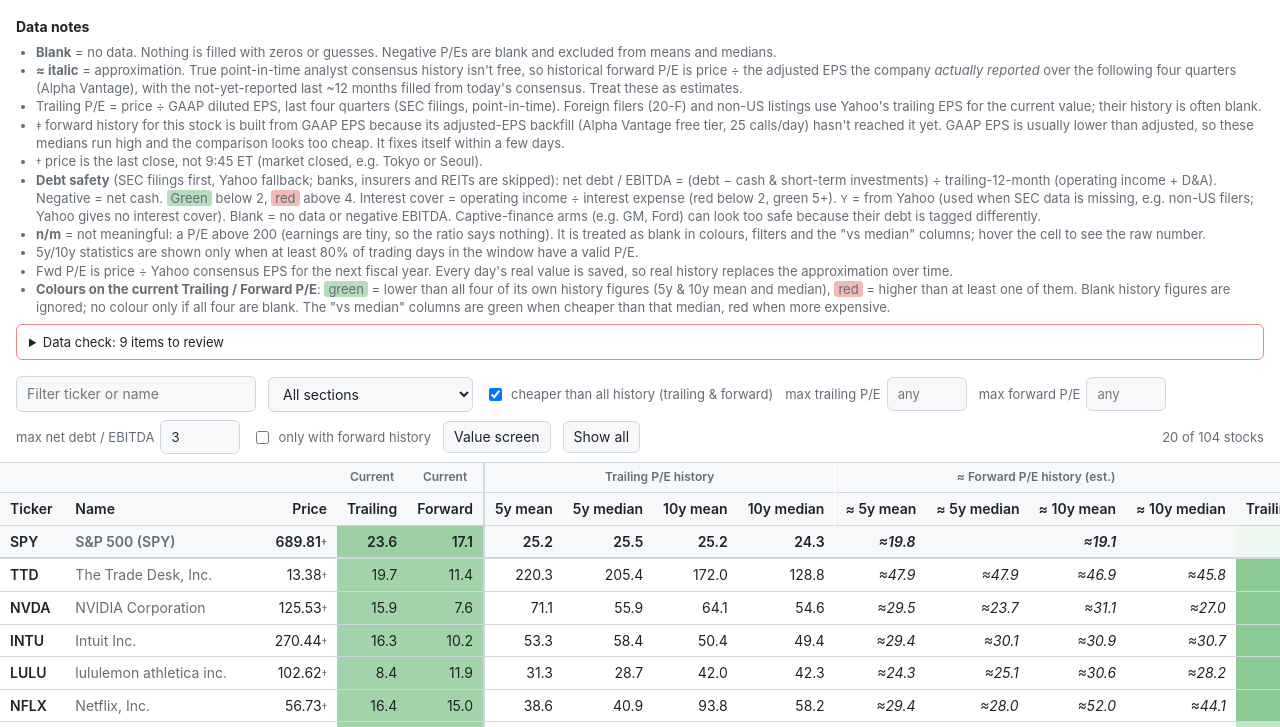
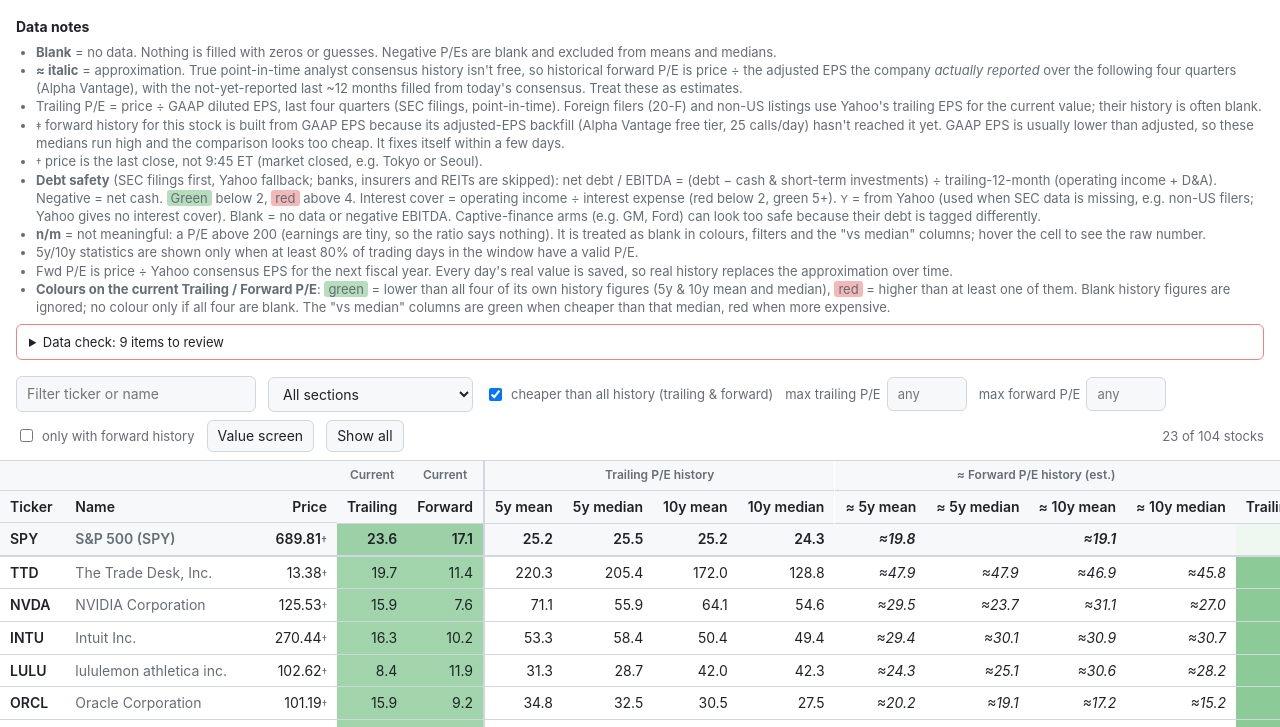
Before and after one commit to dunbok/pe-dashboard, a plain HTML site: page docs/index.html in a window 1280 px wide. Shown: the part 65-792 px from the top of the page. Drawn offline with Linux system fonts and the light colour scheme.

Commit message:
Remove the max net debt/EBITDA filter; default screen is cheaper-than-all-history only
Co-Authored-By: Claude Sonnet 5.5 <noreply@anthropic.com>

```diff
--- a/docs/index.html
+++ b/docs/index.html
@@ -113,9 +113,8 @@ button.on { border-color: var(--accent); color: var(--accent); }
   <label title="Trailing P/E is below its 5y &amp; 10y mean and median, AND forward P/E is below its 5y &amp; 10y mean and median"><input type="checkbox" id="cheap"> cheaper than all history (trailing &amp; forward)</label>
   <label>max trailing P/E <input type="number" id="maxtr" min="0" step="any" placeholder="any"></label>
   <label>max forward P/E <input type="number" id="maxfwd" min="0" step="any" placeholder="any"></label>
-  <label title="Hide stocks whose net debt / EBITDA is above this (or unknown). Net cash counts as safe.">max net debt / EBITDA <input type="number" id="maxlev" step="any" placeholder="any"></label>
   <label><input type="checkbox" id="onlyfwd"> only with forward history</label>
-  <button id="preset" title="Cheaper than all of its own P/E history, and net debt / EBITDA of 3 or less (this is the default view)">Value screen</button>
+  <button id="preset" title="Cheaper than all of its own P/E history (this is the default view)">Value screen</button>
   <button id="clear" title="Remove every filter and show all stocks">Show all</button>
   <span id="count"></span>
 </div>
@@ -268,12 +267,10 @@ function curColor(r, key) {
 function visibleRows() {
   const q = $("#q").value.trim().toLowerCase(), sec = $("#sec").value, only = $("#onlyfwd").checked,
     cheap = $("#cheap").checked;
-  const ml = parseFloat($("#maxlev").value);
   const mt = parseFloat($("#maxtr").value), mf = parseFloat($("#maxfwd").value);
   return rows.filter((r) =>
     (isNaN(mt) || (num(r.trailing_pe) && r.trailing_pe <= mt)) &&
     (isNaN(mf) || (num(r.forward_pe) && r.forward_pe <= mf)) &&
-    (isNaN(ml) || (num(r.net_debt_ebitda) && r.net_debt_ebitda <= ml)) &&
     (!q || r.ticker.toLowerCase().includes(q) || (r.name || "").toLowerCase().includes(q)) &&
     (!sec || r.section === sec) && (!only || r.fwd_5y_median !== null) && (!cheap || cheapVsHistory(r)));
 }
@@ -472,11 +469,11 @@ async function boot() {
     (DATA.forced ? "  ·  TEST RUN (not a 9:45 ET snapshot)" : "");
   const secs = [...new Set(rows.map((r) => r.section).filter(Boolean))];
   secs.forEach((s) => { const o = document.createElement("option"); o.value = s; o.textContent = s; $("#sec").appendChild(o); });
-  ["#q", "#sec", "#onlyfwd", "#cheap", "#maxtr", "#maxfwd", "#maxlev"].forEach((s) => $(s).addEventListener("input", render));
-  // Default screen: cheaper than all of its own P/E history AND net debt / EBITDA of 3 or less.
-  const preset = () => { $("#cheap").checked = true; $("#maxlev").value = "3"; };
+  ["#q", "#sec", "#onlyfwd", "#cheap", "#maxtr", "#maxfwd"].forEach((s) => $(s).addEventListener("input", render));
+  // Default screen: cheaper than all of its own P/E history.
+  const preset = () => { $("#cheap").checked = true; };
   $("#clear").addEventListener("click", () => {
-    ["#q", "#maxtr", "#maxfwd", "#maxlev"].forEach((s) => { $(s).value = ""; });
+    ["#q", "#maxtr", "#maxfwd"].forEach((s) => { $(s).value = ""; });
     $("#sec").value = ""; $("#cheap").checked = false; $("#onlyfwd").checked = false; render(); });
   $("#preset").addEventListener("click", () => {
     ["#q", "#maxtr", "#maxfwd"].forEach((s) => { $(s).value = ""; });
```
